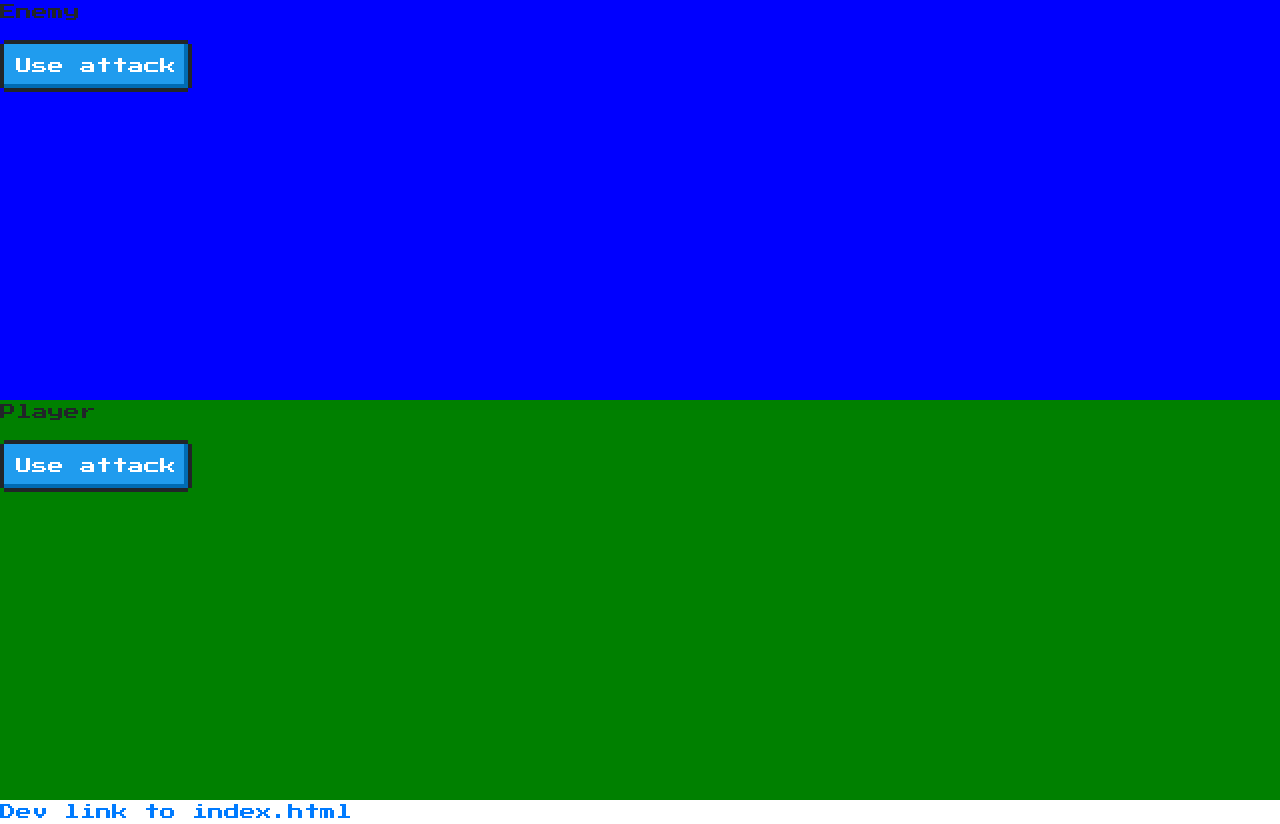
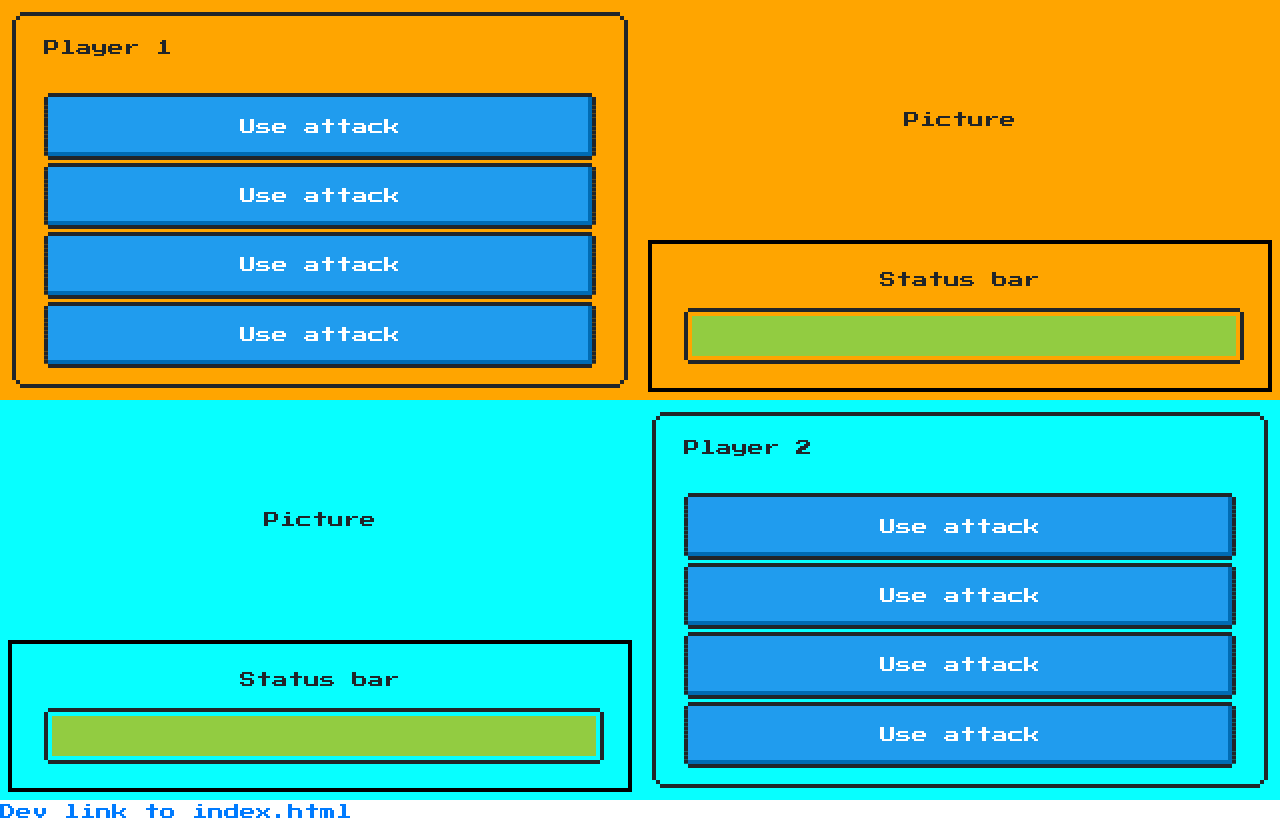
Before and after one commit to tomcorey26/pokemon-battle-clone, a website with bundled scripts: page fight/view/fight.html in a window 1280 px wide. Built offline with nearby package versions, Linux system fonts and the light colour scheme.

Commit message:
basic fight ui created

```diff
--- a/fight/view/fight.css
+++ b/fight/view/fight.css
@@ -14,12 +14,48 @@ html {
   display: grid;
 }
 
+/* Screen Halves */
 .enemy-half {
-  background: blue;
+  display: grid;
+  background: orange;
   min-height: 50vh;
+  grid-template-columns: 1fr 1fr;
 }
 
 .player-half {
-  background: green;
+  display: grid;
+  background: rgb(7, 255, 255);
   min-height: 50vh;
+  grid-template-columns: 1fr 1fr;
 }
+
+/* Move boxes */
+#enemy-moves {
+  display: grid;
+  grid-gap: 0.2rem;
+  margin: 1rem;
+}
+
+#player-moves {
+  display: grid;
+  grid-gap: 0.2rem;
+  margin: 1rem;
+}
+
+/* Fighter box */
+.fighter-display {
+  text-align: center;
+  display: flex;
+  flex-direction: column;
+}
+
+.fighter-picture {
+  margin-top: auto;
+}
+
+.status-bar {
+  margin-top: auto;
+  margin-left: 0.5rem;
+  margin-right: 0.5rem;
+  margin-bottom: 0.5rem;
+}
--- a/fight/view/fight.html
+++ b/fight/view/fight.html
@@ -16,19 +16,64 @@
     <!-- GAME -->
     <div class="game-container">
       <div class="enemy-half">
-        <p>Enemy</p>
-        <button id="enemy-attack" type="button" class="nes-btn is-primary">
-          Use attack
-        </button>
+        <div id="enemy-moves" class="nes-container is-rounded">
+          <p>Player 1</p>
+          <button id="enemy-attack1" type="button" class="nes-btn is-primary">
+            Use attack
+          </button>
+          <button id="enemy-attack2" type="button" class="nes-btn is-primary">
+            Use attack
+          </button>
+          <button id="enemy-attack3" type="button" class="nes-btn is-primary">
+            Use attack
+          </button>
+          <button id="enemy-attack4" type="button" class="nes-btn is-primary">
+            Use attack
+          </button>
+        </div>
+        <div id="enemy-display" class="fighter-display">
+          <div class="fighter-picture">Picture</div>
+          <div class="nes-container status-bar">
+            <p>Status bar</p>
+            <progress
+              class="nes-progress is-success"
+              value="100"
+              max="100"
+            ></progress>
+          </div>
+        </div>
       </div>
       <div class="player-half">
-        <p>Player</p>
-        <button id="player-attack" type="button" class="nes-btn is-primary">
-          Use attack
+        <div id="player-display" class="fighter-display">
+          <div class="fighter-picture">Picture</div>
+          <div class="nes-container status-bar">
+            <p>Status bar</p>
+            <progress
+              class="nes-progress is-success"
+              value="100"
+              max="100"
+            ></progress>
+          </div>
+        </div>
+        <div id="player-moves" class="nes-container is-rounded">
+          <p>Player 2</p>
+          <button id="player-attack1" type="button" class="nes-btn is-primary">
+            Use attack
+          </button>
+          <button id="player-attack2" type="button" class="nes-btn is-primary">
+            Use attack
+          </button>
+          <button id="player-attack3" type="button" class="nes-btn is-primary">
+            Use attack
+          </button>
+          <button id="player-attack4" type="button" class="nes-btn is-primary">
+            Use attack
+          </button>
+        </div>
       </div>
     </div>
 
     <a href="/home/index.html">Dev link to index.html</a>
   </body>
-  <script src="../code/app.js" type="module" ></script>
+  <script src="../code/app.js" type="module"></script>
 </html>
```
